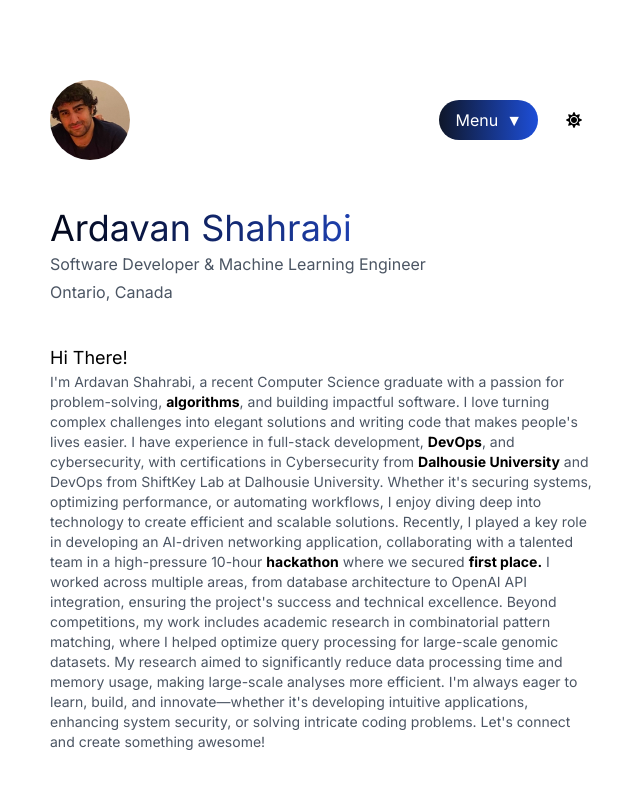
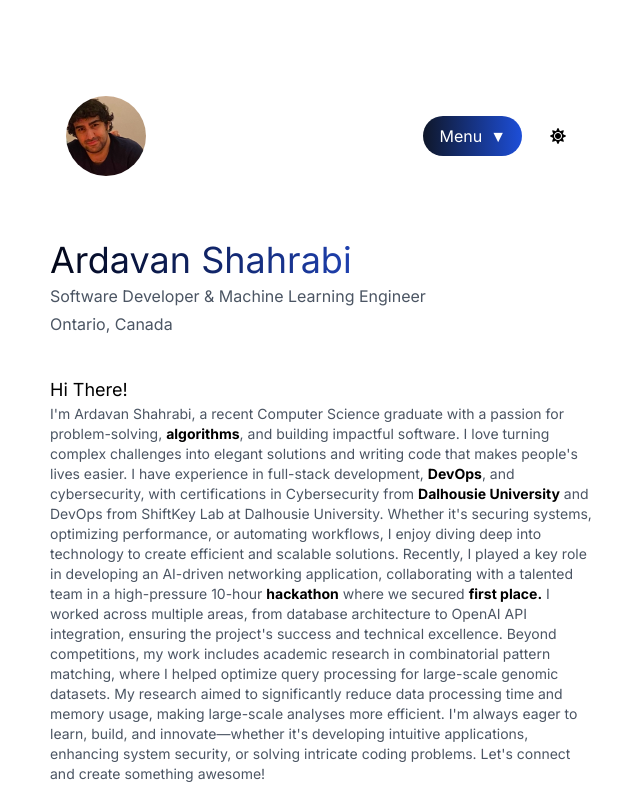
Before and after one commit to a-shahrabi/Ardavan_Portfolio, a Next.js app: page / in a window 1280 px wide. Shown: the top 790 px of the page, without its empty margins (318-958 px from the left). Built offline with nearby package versions, Linux system fonts and the light colour scheme.

Commit message:
Sticky navigtion

```diff
--- a/app/page.tsx
+++ b/app/page.tsx
@@ -17,7 +17,7 @@ export default function Home() {
           initial={{opacity: 0, x: -100}}
           animate={{opacity: 1, x: 0}}
           transition={{duration: 0.8}}
-          className="flex items-center justify-between mb-12"
+          className="flex items-center justify-between mb-12 sticky top-0 z-50 bg-white/80 dark:bg-black/80 backdrop-blur-sm py-4 px-4"
         >
           <div className="w-20 h-20 rounded-full overflow-hidden">
             <Image
```
